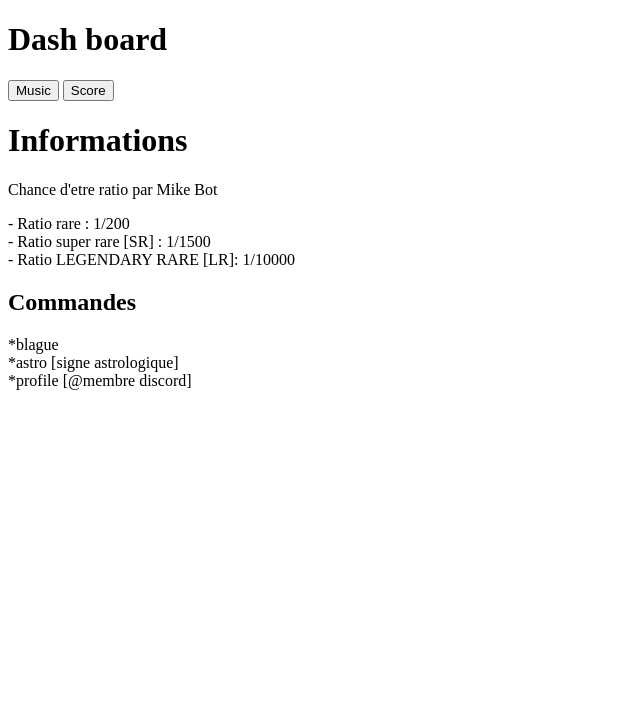
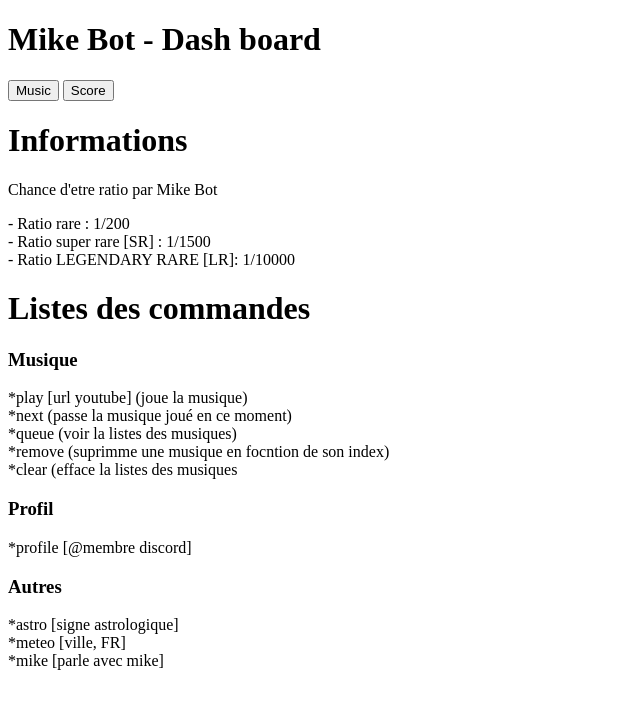
Before and after one commit to Bugpig03/DiscordMikeBot, a Python web app: template templates/index.html in a window 1280 px wide. Shown: the top 709 px of the page, without its empty margins (0-640 px from the left). Run offline with Jinja, Linux system fonts and the light colour scheme; the template is opened without the code that fills it, so the values that code supplies are empty.

Commit message:
clean web site and tweak some code line

```diff
--- a/bot.py
+++ b/bot.py
@@ -20,7 +20,7 @@ from music import *
 #-------- BOT COMMANDS --------
 @bot.command()
 async def aide(ctx):
-    await ctx.send("**Listes des commandes dispo (prefix *) :**\n- **join** (mike bot rejoint le salon) \n- **play [youtube url]** (Jouer un son depuis une vidéo youtube)\n- **next** (passe la chanson)\n- **queue** (permet de voir la playlist) \n- **clear** (éfface la playlist) \n- **remove [music index]** (Enlève une musique de la playlist)\n- **profile [@user tag]** (permet de voir le profil d'une personne) \n- **meteo [ville]** (permet de voir la méteo dans ta ville bg)\n- **blague** (petite blague 'souvent rasiste')\n- **astro [votre signe]** (super signe astrologique...)\n- **mike [question pour mike]** (marche plus déso je suis pas assez riche btw)")
+    await ctx.send("**Listes des commandes dispo (prefix *) :- **play [youtube url]** (Jouer un son depuis une vidéo youtube)\n- **next** (passe la musique)\n- **queue** (permet de voir la playlist) \n- **clear** (éfface la playlist) \n- **remove [music index]** (Enlève une musique de la playlist)\n- **profile [@user tag]** (permet de voir le profil d'une personne) \n- **meteo [ville]** (permet de voir la méteo dans ta ville bg)\n- **blague** (petite blague 'souvent rasiste')\n- **astro [votre signe]** (super signe astrologique...)\n- **mike [question pour mike]** (marche plus déso je suis pas assez riche btw)")
 
 @bot.command()
 async def tell(ctx, *, message):
--- a/init.py
+++ b/init.py
@@ -36,7 +36,7 @@ mainTextChannel = 479958977472364555
 mainVoiceChannel = 426760269205602304
 
 currentAnecdote = "Aucune annecdote disponible sorry :("
-currentMusic = "test"
+currentMusic = ""
 currentMusicQueue = []
 
 #-------- PATH CONFIGURATION --------
--- a/profiles.json
+++ b/profiles.json
@@ -1,21 +1,21 @@
 {
     "303525237012692994": {
         "username": "Hyst3ry",
-        "score": 67,
+        "score": 69,
         "nbr_ratio_r": 0,
         "nbr_ratio_sr": 0,
         "nbr_ratio_lr": 0
     },
     "301727996392505346": {
         "username": "bugpigo",
-        "score": 3206,
+        "score": 3207,
         "nbr_ratio_r": 14,
         "nbr_ratio_sr": 2,
         "nbr_ratio_lr": 2
     },
     "398141917495558168": {
         "username": "eluen",
-        "score": 756,
+        "score": 758,
         "nbr_ratio_r": 1,
         "nbr_ratio_sr": 0,
         "nbr_ratio_lr": 0
--- a/templates/index.html
+++ b/templates/index.html
@@ -4,19 +4,30 @@
     <title>MIKE BOT - Dashboard</title>
 </head>
 <body>
-    <h1>Dash board</h1>
+    <h1>Mike Bot - Dash board</h1>
     <a href="/music"><button>Music</button></a>
     <a href="/score"><button>Score</button></a>
+
     <h1>Informations</h1>
     <p>Chance d'etre ratio par Mike Bot</p>
     <p1>- Ratio rare : 1/200 <br>
     - Ratio super rare [SR] : 1/1500 <br>
     - Ratio LEGENDARY RARE [LR]: 1/10000 <p1/>
 
-    <h2>Commandes</h2>
-    <p3>*blague<br>
-    *astro [signe astrologique]<br>
-    *profile [@membre discord]<p3/>
+    <h1>Listes des commandes</h1>
+    <h3>Musique</h3>
+    <p3>*play [url youtube] (joue la musique)<br>
+    *next (passe la musique joué en ce moment)<br>
+    *queue (voir la listes des musiques)<br>
+    *remove (suprimme une musique en focntion de son index)<br>
+    *clear (efface la listes des musiques<p3/>
 
+    <h3>Profil</h3>
+    <p4>*profile [@membre discord]</p4>
+
+    <h3>Autres</h3>
+    <p5>*astro [signe astrologique]<br>
+    *meteo [ville, FR]<br>
+    *mike [parle avec mike]<p5/>
 </body>
 </html>
```
Also changed, not shown: music.py (+4 -5 lines), README.md.
